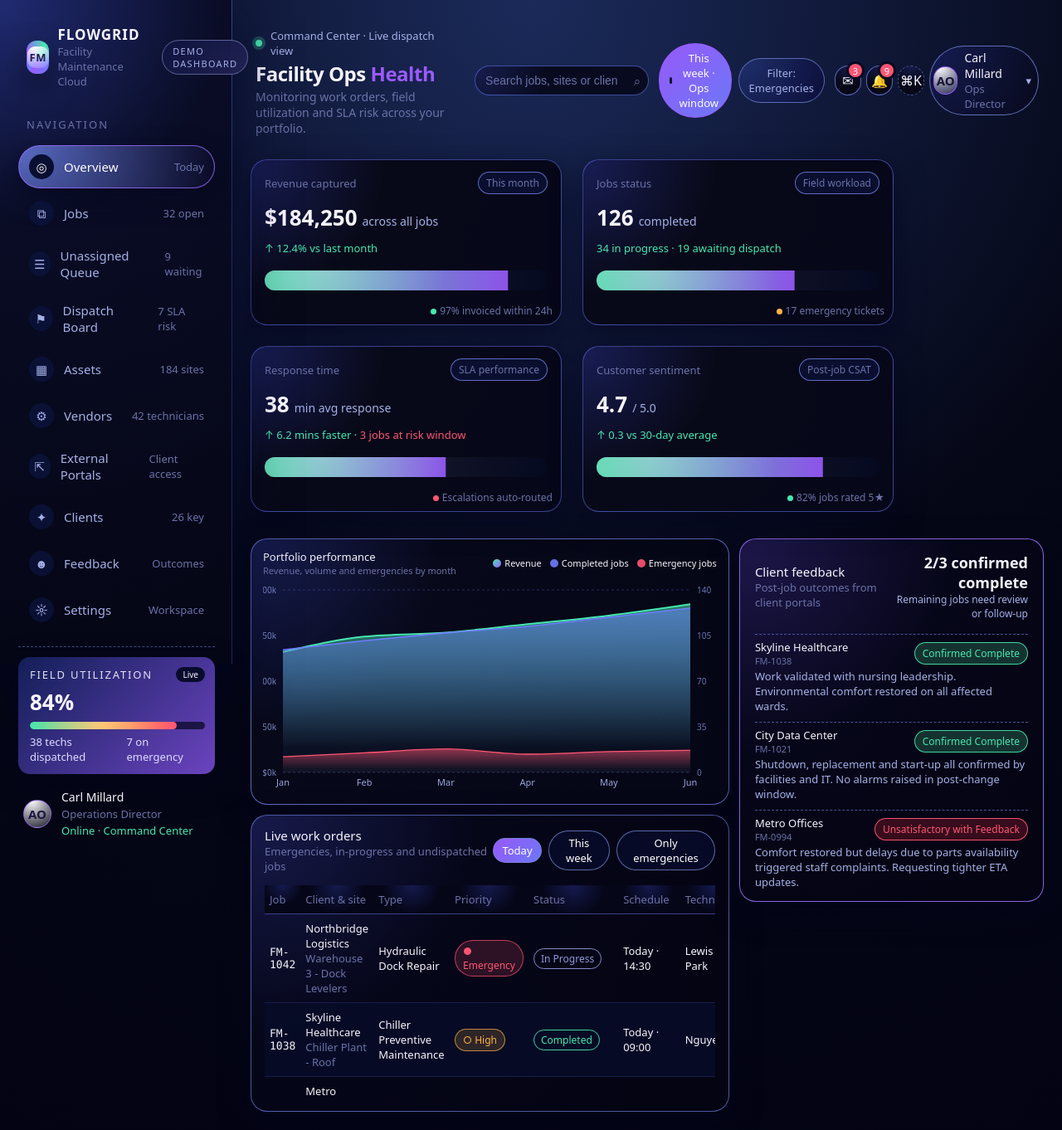
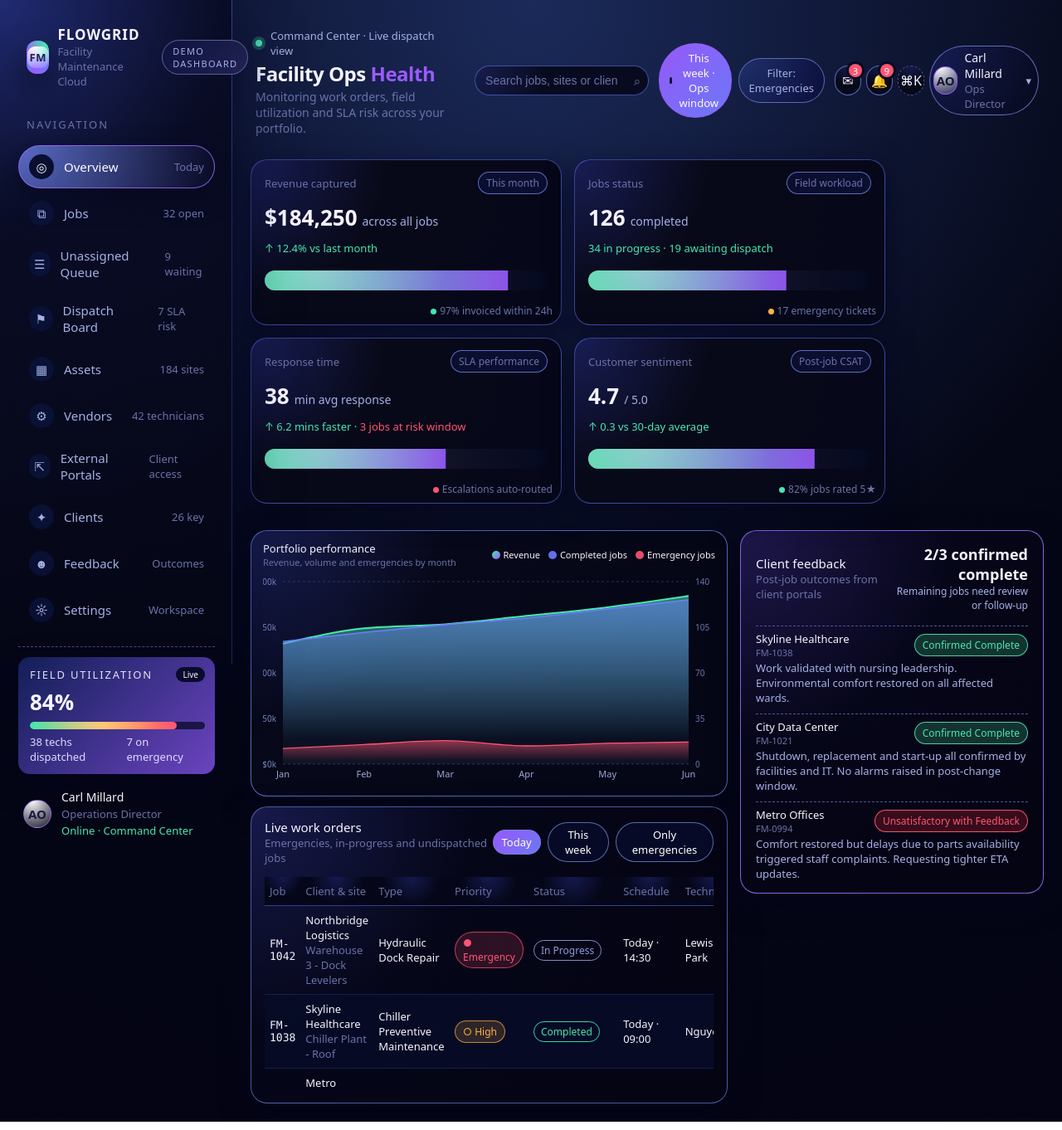
Before and after one commit to carledwardm/cursor-dashboard-project, a Next.js app: page / in a window 1280 px wide. Shown: the whole page at 83% size. Built offline with nearby package versions, Linux system fonts and the light colour scheme.

Commit message:
Adjust grid columns to allow elements to resize on smaller screens

```diff
--- a/src/app/Dashboard.module.scss
+++ b/src/app/Dashboard.module.scss
@@ -15,7 +15,7 @@
 .content {
   display: grid;
   grid-template-columns: minmax(0,650px);
-  gap: 12px;
+  gap: 15px;
   align-items: flex-start;
 
   @media screen and (min-width: 1100px) {
--- a/src/components/dashboard/KpiCards.module.scss
+++ b/src/components/dashboard/KpiCards.module.scss
@@ -1,11 +1,11 @@
 .grid {
   display: grid;
-  grid-template-columns: 350px;
-  gap: 25px;
+  grid-template-columns: minmax(325px, 375px);
+  gap: 15px;
   margin-bottom: 18px;
 
-  @media screen and (min-width: 1100px) {
-    grid-template-columns: repeat(2, 375px)
+  @media screen and (min-width: 1000px) {
+    grid-template-columns: repeat(2, minmax(300px,375px))
   }
 
   @media screen and (min-width: 1500px) {
--- a/src/components/layout/Header.module.scss
+++ b/src/components/layout/Header.module.scss
@@ -216,6 +216,7 @@
   .toolbar {
     align-items: center;
     justify-content: space-between;
+    flex-wrap: wrap;
   }
 
   .search {
```
